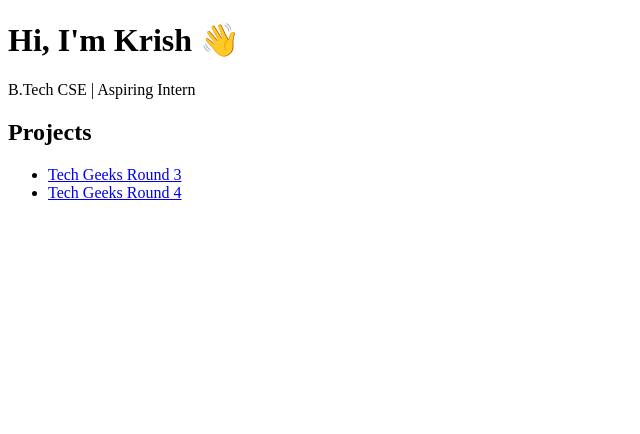
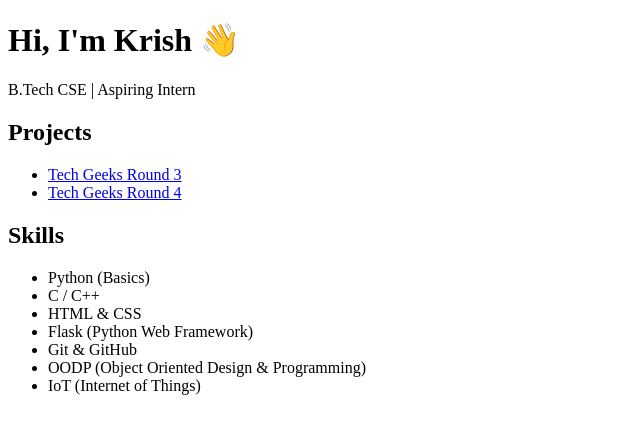
Before and after one commit to Krish231204/Portflio-site, a plain HTML site: page index.html in a window 1280 px wide. Shown: the whole page, without its empty margins (0-640 px from the left). Drawn offline with Linux system fonts and the light colour scheme.

Commit message:
Update index.html

```diff
--- a/index.html
+++ b/index.html
@@ -6,10 +6,22 @@
 <body>
   <h1>Hi, I'm Krish 👋</h1>
   <p>B.Tech CSE | Aspiring Intern</p>
+
   <h2>Projects</h2>
   <ul>
     <li><a href="https://github.com/Krish231204/Tech-Geeks-Round-3">Tech Geeks Round 3</a></li>
     <li><a href="https://github.com/Krish231204/Tech-geeks-round-4">Tech Geeks Round 4</a></li>
   </ul>
+
+  <h2>Skills</h2>
+  <ul>
+    <li>Python (Basics)</li>
+    <li>C / C++</li>
+    <li>HTML & CSS</li>
+    <li>Flask (Python Web Framework)</li>
+    <li>Git & GitHub</li>
+    <li>OODP (Object Oriented Design & Programming)</li>
+    <li>IoT (Internet of Things)</li>
+  </ul>
 </body>
 </html>
```
